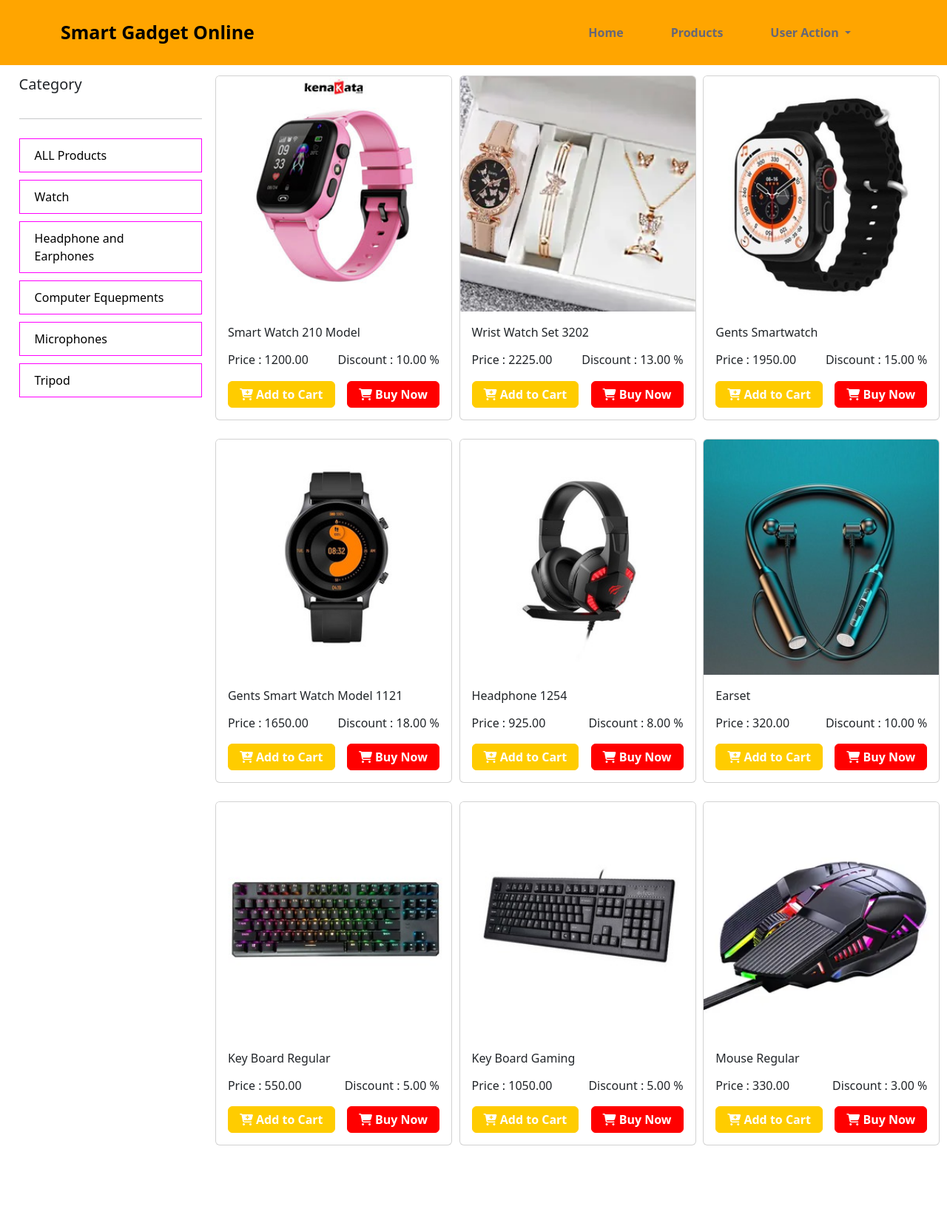
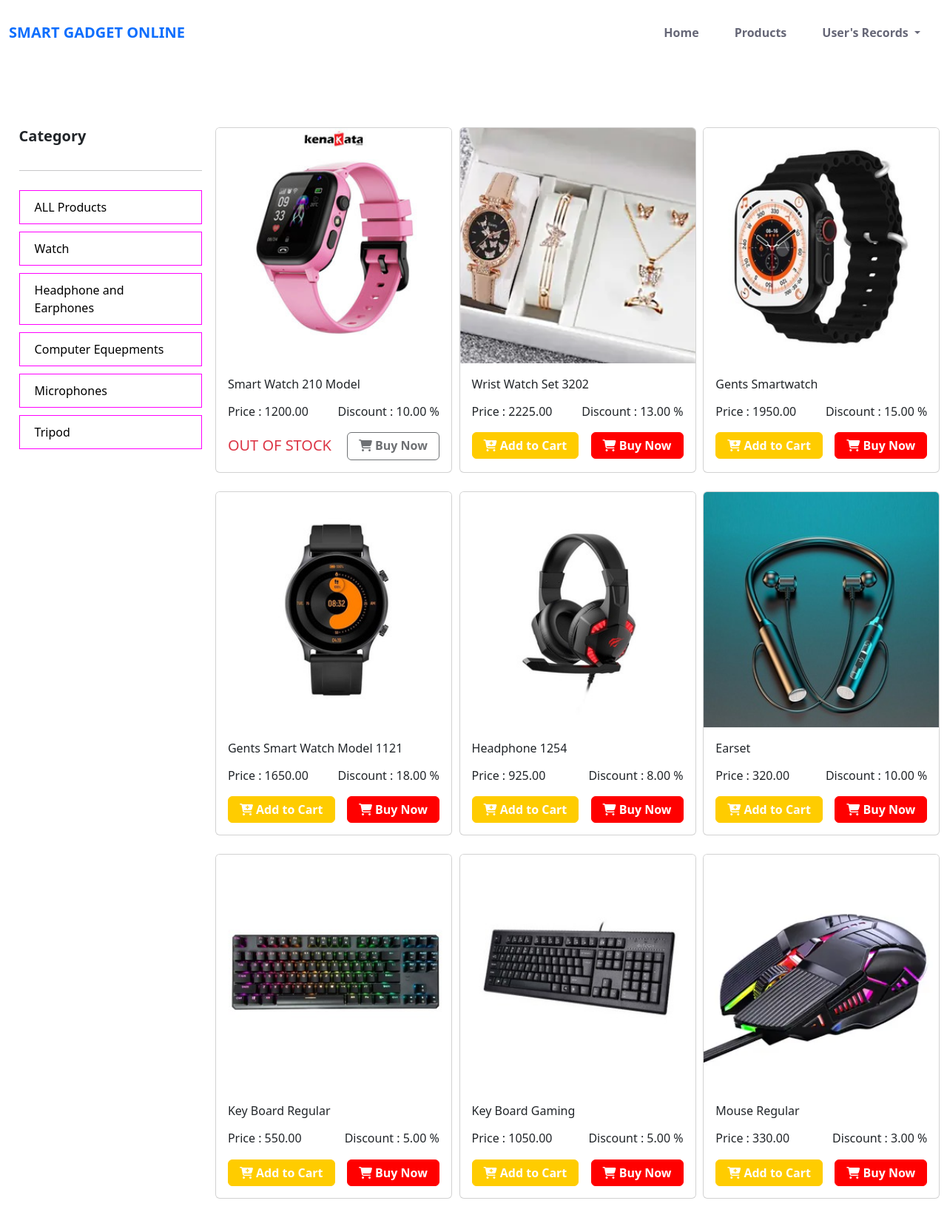
Before and after one commit to asifparvezmahim/Smart-Gadget-Online, a Django app: page /Products/products/ in a window 1280 px wide. Shown: the whole page at 74% size. Before the commit the page ends 1548 px from the top, so only its background shows below. Run offline with Django 4.2, Linux system fonts and the light colour scheme; data comes from the database, SQL or seed files in the repository; both versions use the stored data as it was after the commit.

Commit message:
alignments

```diff
--- a/Accounts/static/css/profile.css
+++ b/Accounts/static/css/profile.css
@@ -1,5 +1,5 @@
 .profile_container{
-    margin-top:90px;
+    margin-top:130px;
 }
 
 .info_skills{
@@ -62,6 +62,9 @@
 }
 
 @media only screen and (max-width: 420px) {
+    .balance{
+        margin-top: 450px;
+    }
     .info_skills{
         flex-direction: column;
     }
--- a/cart/static/css/cart.css
+++ b/cart/static/css/cart.css
@@ -7,6 +7,9 @@
     margin-top: 10%;
 }
 
+.page_title{
+    margin-bottom: 30px;
+}
 
 @media only screen and (max-width: 420px) {
     .prod_cont{
--- a/product/static/css/details.css
+++ b/product/static/css/details.css
@@ -118,6 +118,7 @@
   }
 
   @media screen and (max-width:420px){
+
     .buy_cart_buttons{
       display: flex;
       justify-content: space-between;
--- a/product/static/css/disp_pro.css
+++ b/product/static/css/disp_pro.css
@@ -1,8 +1,3 @@
-.prod_cont{
-    margin-top: 8%;
-    /* background-color: white */
-}
-
 .p_btn{
     border: 1px solid #ffcc00;
     padding:5px 15px;
@@ -77,11 +72,7 @@
 }
 
 
-@media screen and (max-width:576px) {
-    .prod_cont{
-        margin-top: 35%;
-        /* background-color: white */
-    }
+@media screen and (max-width:420px) {
     .products{
           display: grid;
           grid-template-columns: repeat(1,1fr);
--- a/product/templates/display_product.html
+++ b/product/templates/display_product.html
@@ -47,10 +47,21 @@
         aria-label="Close"
       ></button>
     </div>
-  {%endif%} {%endfor%}
+    {%endif%}
+    {% if message.tags == 'warning' %}
+    <div
+    class="alert alert-success alert-dismissible fade show w-100"
+    role="alert"
+  >
+      <strong>{{message}}</strong>
+      <button type="button" class="btn-close" data-bs-dismiss="alert" aria-label="Close"></button>
+    </div>
+
+    {%endif%}
+  {%endfor%}
   <div class="prod-cat-cont">
     <div class="cat">
-      <h5>Category</h5>
+      <h5 class="fw-bold">Category</h5>
       <hr class="hr">
        <div class="cat_list">
           <a class="single_cat" href="{% url "display_products"%}">ALL Products</a>
@@ -74,6 +85,9 @@
             <h6 class="">Discount : {{p.discount}} %</h6>
           </div>
 
+
+
+          {%if p.total_available_quantity|add:0 > 0 %}
             <div class="d-flex justify-content-between">
                 <a class="btn p_btn" href="{%url "myCart" p.id%}">
                   <i class="fas fa-cart-plus"></i> Add to Cart
@@ -82,6 +96,16 @@
                   <i class="fas fa-shopping-cart"></i> Buy Now
                 </a>
             </div>
+
+
+          {%else%}
+            <div class="d-flex justify-content-between">
+            <h5 class="mt-3 text-danger">OUT OF STOCK</h5>
+            <a class="btn d_btn disabled" href="{%url "purchased_from_product_section" p.id%}">
+              <i class="fas fa-shopping-cart"></i> Buy Now
+            </a>
+          </div>
+          {%endif%}
         </div>
       </div>
       {%endfor%}
--- a/product/views.py
+++ b/product/views.py
@@ -39,6 +39,7 @@ def details_page(request, id):  # id=product_id
         request,
         "product_details.html",
         {
+            "selected_product": selected_product,
             "id": id,
             "cat": prd_cat,
             "prd_name": prd_name,
--- a/static/css/nav.css
+++ b/static/css/nav.css
@@ -1,3 +1,10 @@
+/* .body{
+    background-color: rgb(209, 230, 218);
+} */
+
+.prod-cat-cont{
+    margin-top: 100px;
+}
 .buttons {
 background-color: #009970;
 color: #fff;
@@ -59,6 +66,10 @@ font-weight: bolder;
 }
 
 @media only screen and (max-width: 420px){
+.prod-cat-cont{
+    margin-top: 50px;
+}
+
 .nav {
     padding-left: 10px;
 }
--- a/templates/base.html
+++ b/templates/base.html
@@ -4,7 +4,7 @@
     {% load static %}
     <meta charset="utf-8" />
     <meta name="viewport" content="width=device-width, initial-scale=1" />
-    <title>Bootstrap demo</title>
+    <title>Smart Online Gadget</title>
     <link
       href="https://cdn.jsdelivr.net/npm/bootstrap@5.3.3/dist/css/bootstrap.min.css"
       rel="stylesheet"
@@ -19,42 +19,69 @@
     {%block stylelink%} {%endblock%}
 
   </head>
-  <body>
-    <nav class="navbar navbar-expand-lg fixed-top nav">
-      <div class="container-fluid">
-        <a class="navbar-brand me-auto comp_name" href="#">Smart Gadget Online</a>
-        <div
-          class="offcanvas offcanvas-end"
-          tabindex="-1"
-          id="offcanvasNavbar"
-          aria-labelledby="offcanvasNavbarLabel"
-        >
-          <div class="offcanvas-header">
-            <h5 class="offcanvas-title comp_name" id="offcanvasNavbarLabel">
-              Smart Gadget Online
-            </h5>
-            <button
-              type="button"
-              class="btn-close"
-              data-bs-dismiss="offcanvas"
-              aria-label="Close"
-            ></button>
-          </div>
-          <div class="offcanvas-body">
-            <ul class="navbar-nav justify-content-end flex-grow-1 pe-3">
-              <li class="nav-item">
-                <a class="nav-link mx-lg-4" aria-current="page" href="{%url "homepage"%}"
-                  >Home</a
-                >
+  <body class="body">
+    <nav class="navbar navbar-expand-lg mt-3">
+      <div class="container-fluid ">
+        <a class="navbar-brand ml-5" href="#"><span class="text-primary fw-bolder">SMART GADGET ONLINE</span></a>
+        <button class="navbar-toggler" type="button" data-bs-toggle="collapse" data-bs-target="#navbarSupportedContent" aria-controls="navbarSupportedContent" aria-expanded="false" aria-label="Toggle navigation">
+          <span class="navbar-toggler-icon"></span>
+        </button>
+        <div class="collapse navbar-collapse" id="navbarSupportedContent">
+          <ul class="navbar-nav me-auto mb-2 mb-lg-0">
+          </ul>
+          <form class="d-flex" role="search">
+              <ul class="navbar-nav me-auto mb-2 mb-lg-0">
+                <li class="nav-item">
+                  <a class="nav-link mx-3" aria-current="page" href="{%url "homepage"%}">Home</a>
+                </li>
+                <li class="nav-item">
+                  <a class="nav-link mx-3" href="{%url "display_products"%}">Products</a>
+                </li>
+                {%if user.is_authenticated%}
+                <li class="nav-item dropdown mx-3">
+                  <a class="nav-link dropdown-toggle" href="#" role="button" data-bs-toggle="dropdown" aria-expanded="false">
+                    {{user.username}}'s Records
+                  </a>
+                  <ul class="dropdown-menu">
+                    <li><a class="dropdown-item mb-2" href="{%url "depo_form"%}"><i class="fa-solid fa-money-bill-transfer"></i> Deposite Now</a></li>
+                    <li><a class="dropdown-item mb-2" href="{%url "profile"%}"><i class="fa-solid fa-user"></i> My Profile</a></li>
+                    <li><a class="dropdown-item mb-2" href="{%url "go_to_my_cart"%}"><i class="fas fa-cart-plus"></i> My Cart</a></li>
+                    <li><a class="dropdown-item mb-2 " href="{%url "user_logout"%}"><i class="fa-solid fa-right-from-bracket"></i> Log Out</a></li>
+                  </ul>
+                </li>
+
+              {%else%}
+              <li class="nav-item dropdown mx-3">
+                <a class="nav-link dropdown-toggle" href="#" role="button" data-bs-toggle="dropdown" aria-expanded="false">
+                  User's Records
+                </a>
+
+                  <ul class="dropdown-menu">
+                    <li><a class="dropdown-item mb-2" href="{%url "user_login"%}"><i class="fa-solid fa-user"></i> Sign In</a></li>
+                    <li><a class="dropdown-item mb-2" href="{%url "user_reg"%}"><i class="fas fa-cart-plus"></i> Sign Up</a></li>
+                  </ul>
               </li>
-              <li class="nav-item">
-                <a class="nav-link mx-lg-4" href="{%url "display_products"%}">Products</a>
-              </li>
+              {%endif%}
+          </form>
+        </div>
+      </div>
+    </nav>
 
 
 
 
-              {%if user.is_authenticated%}
+
+
+
+
+
+
+
+
+
+
+
+              {% comment %} {%if user.is_authenticated%}
               <li class="nav-item dropdown mx-lg-4">
                 <a class="nav-link dropdown-toggle" href="#" role="button" data-bs-toggle="dropdown" aria-expanded="false">
                   {{user.username}}'s Records
@@ -93,7 +120,7 @@
           <span class="navbar-toggler-icon"></span>
         </button>
       </div>
-    </nav>
+    </nav> {% endcomment %}
     {%block content%} {%endblock%}
     {%block ScriptLink%}
     {%endblock%}
```
Also changed, not shown: Accounts/templates/profile.html (+11 -3 lines), product/templates/product_details.html (+8 -0 lines), purchased_product/views.py (+3 -5 lines), db.sqlite3. Lines whose indentation alone changed are shown as unchanged.
